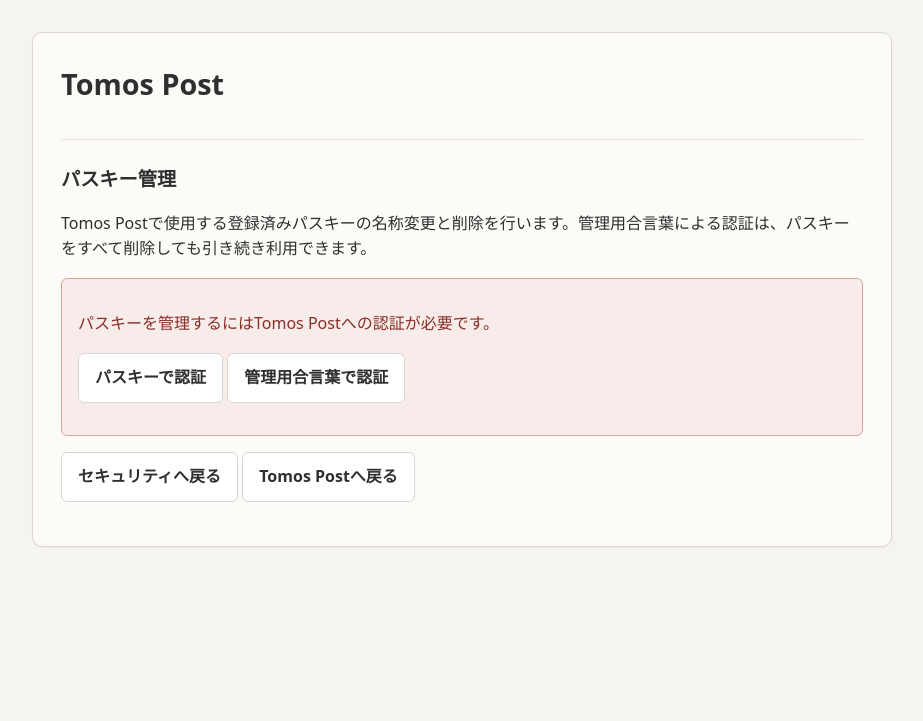
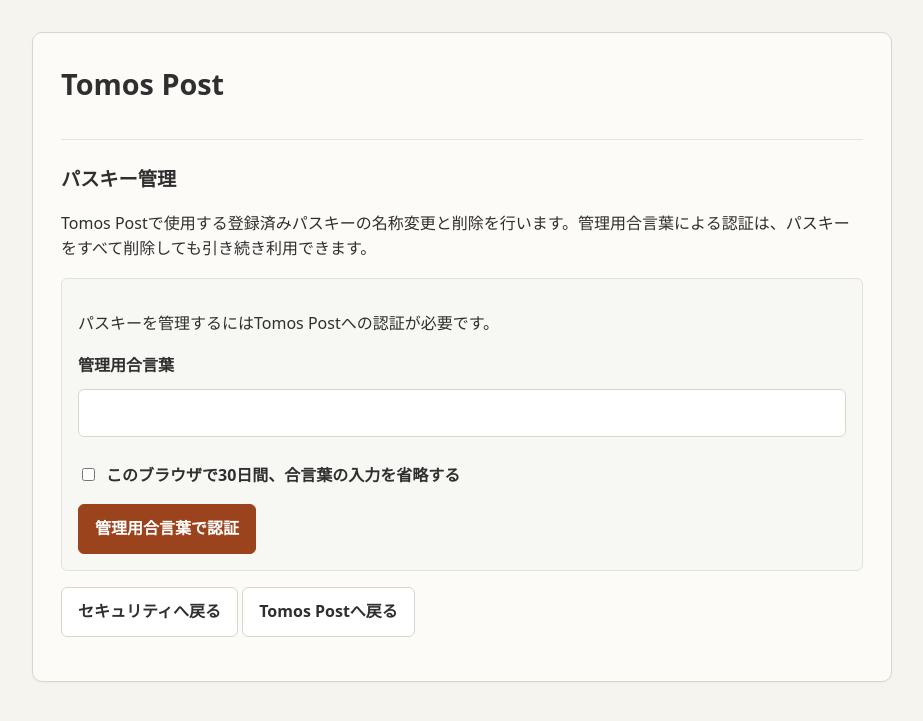
Before and after one commit to tomosweb/tomos, a PHP site: page /tomos/post/passkey/manage/index.php in a window 1280 px wide. Shown: the top 721 px of the page, without its empty margins (178-1101 px from the left). Run offline with PHP 8.4, Linux system fonts and the light colour scheme.

Commit message:
Authenticate passphrase inside passkey management

```diff
--- a/post/passkey/manage/index.php
+++ b/post/passkey/manage/index.php
@@ -40,18 +40,49 @@ $publicPath = static function (string $path) use ($basePath): string {
 
 $messages = [];
 $errors = [];
-$authenticated = false;
+$authenticated = !empty($_SESSION['tomos_post_authenticated']);
+$remember = null;
 
 if ($config !== []) {
     $remember = new Tomos\PostAuthRememberToken($config, $rootDir);
-    $authenticated = $remember->restoreSession();
+    if (!$authenticated) {
+        $remember->restoreSession();
+        $authenticated = !empty($_SESSION['tomos_post_authenticated']);
+    }
+}
+
+if ($_SERVER['REQUEST_METHOD'] === 'POST' && (string) ($_POST['action'] ?? '') === 'passphrase_auth') {
+    $token = (string) ($_POST['_token'] ?? '');
+    if ($token === '' || !hash_equals((string) ($_SESSION['tomos_post_token'] ?? ''), $token)) {
+        $errors[] = 'フォームの有効期限が切れました。画面を再読み込みしてください。';
+    } else {
+        $postPasswordHash = (string) ($config['security']['post_password_hash'] ?? '');
+        $rateLimiter = new Tomos\PostRateLimiter($config, $rootDir, (string) ($_SERVER['REMOTE_ADDR'] ?? ''));
+        $limit = $rateLimiter->checkAuthAllowed();
+        if (!$limit->allowed) {
+            $errors[] = $limit->message;
+        } elseif (!Tomos\PostPassword::verify((string) ($_POST['post_password'] ?? ''), $postPasswordHash)) {
+            $rateLimiter->recordFailure();
+            $errors[] = '管理用合言葉が正しくありません。';
+        } else {
+            $rateLimiter->clearFailures();
+            $_SESSION['tomos_post_authenticated'] = true;
+            $authenticated = true;
+            if ((string) ($_POST['remember_post_auth'] ?? '') === '1' && $remember instanceof Tomos\PostAuthRememberToken && !$remember->rememberCurrentBrowser()) {
+                $messages[] = '認証には成功しましたが、このブラウザに30日間の認証情報を保存できませんでした。';
+            }
+            $_SESSION['tomos_post_token'] = bin2hex(random_bytes(32));
+            header('Location: ' . $publicPath('post/passkey/manage/'));
+            exit;
+        }
+    }
 }
 
 $environment = new Tomos\PasskeyEnvironment($config);
 $store = new Tomos\PasskeyCredentialStore($config, $rootDir);
 $management = new Tomos\PasskeyManagementService($environment, $store);
 
-if ($_SERVER['REQUEST_METHOD'] === 'POST') {
+if ($_SERVER['REQUEST_METHOD'] === 'POST' && (string) ($_POST['action'] ?? '') !== 'passphrase_auth') {
     if (!$authenticated) {
         $errors[] = 'パスキーを管理するにはTomos Postへ認証してください。';
     } else {
@@ -108,7 +139,7 @@ function formatTimestamp(?int $timestamp, array $config): string
 <meta name="viewport" content="width=device-width,initial-scale=1">
 <title>パスキー管理 - Tomos Post</title>
 <style>
-body{font-family:system-ui,-apple-system,BlinkMacSystemFont,"Segoe UI",sans-serif;max-width:840px;margin:40px auto;padding:0 20px;line-height:1.7;color:#222}input,button{font:inherit}input[type=text]{box-sizing:border-box;width:100%;max-width:28rem;padding:.6rem;margin:.3rem 0 .7rem}button,.button{display:inline-block;padding:.65rem 1rem;border:1px solid #777;border-radius:.35rem;background:#fff;color:inherit;text-decoration:none;cursor:pointer}.danger{border-color:#b91c1c;color:#991b1b}.result{margin:1rem 0;padding:1rem;background:#f5f5f5}.ok{color:#166534}.ng{color:#991b1b}.hint{color:#666}.credential{border-top:1px solid #ddd;padding:1.25rem 0}.credential:first-of-type{border-top:0}.actions{display:flex;gap:.6rem;flex-wrap:wrap;align-items:end}.meta{font-size:.92rem;color:#555}code{word-break:break-all}
+body{font-family:system-ui,-apple-system,BlinkMacSystemFont,"Segoe UI",sans-serif;max-width:840px;margin:40px auto;padding:0 20px;line-height:1.7;color:#222}input,button{font:inherit}input[type=text],input[type=password]{box-sizing:border-box;width:100%;max-width:28rem;padding:.6rem;margin:.3rem 0 .7rem}button,.button{display:inline-block;padding:.65rem 1rem;border:1px solid #777;border-radius:.35rem;background:#fff;color:inherit;text-decoration:none;cursor:pointer}.danger{border-color:#b91c1c;color:#991b1b}.result{margin:1rem 0;padding:1rem;background:#f5f5f5}.ok{color:#166534}.ng{color:#991b1b}.hint{color:#666}.credential{border-top:1px solid #ddd;padding:1.25rem 0}.credential:first-of-type{border-top:0}.actions{display:flex;gap:.6rem;flex-wrap:wrap;align-items:end}.meta{font-size:.92rem;color:#555}.remember-auth{display:flex;gap:.5rem;align-items:flex-start;margin:.6rem 0 1rem}.remember-auth input{margin-top:.35rem}
 </style>
 <link rel="stylesheet" href="../../assets/tomos-post-security.css">
 </head>
@@ -125,9 +156,19 @@ body{font-family:system-ui,-apple-system,BlinkMacSystemFont,"Segoe UI",sans-seri
 <?php endforeach; ?>
 
 <?php if (!$authenticated): ?>
-<div class="result ng">
+<div class="result">
 <p>パスキーを管理するにはTomos Postへの認証が必要です。</p>
-<p><a class="button" href="<?= e($publicPath('post/passkey/login/')) ?>">パスキーで認証</a> <a class="button" href="<?= e($publicPath('post/')) ?>">管理用合言葉で認証</a></p>
+<form method="post" action="">
+<input type="hidden" name="action" value="passphrase_auth">
+<input type="hidden" name="_token" value="<?= e($token) ?>">
+<label for="post_password">管理用合言葉</label>
+<input id="post_password" type="password" name="post_password" autocomplete="current-password" required>
+<label class="remember-auth"><input type="checkbox" name="remember_post_auth" value="1"> このブラウザで30日間、合言葉の入力を省略する</label>
+<button type="submit">管理用合言葉で認証</button>
+</form>
+<?php if ($store->all() !== []): ?>
+<p><a class="button" href="<?= e($publicPath('post/passkey/login/')) ?>">パスキーで認証</a></p>
+<?php endif; ?>
 </div>
 <?php else: ?>
 <p><a class="button" href="<?= e($publicPath('post/passkey/register/')) ?>">パスキーを追加</a></p>
@@ -138,7 +179,7 @@ body{font-family:system-ui,-apple-system,BlinkMacSystemFont,"Segoe UI",sans-seri
 <?php foreach ($credentials as $credential): ?>
 <section class="credential">
 <h2><?= e((string) (($credential['label'] ?? '') ?: '名称なし')) ?></h2>
-<p class="meta">登録: <?= e(formatTimestamp((int) ($credential['created_at'] ?? 0), $config)) ?><br>最終利用: <?= e(formatTimestamp(isset($credential['last_used_at']) ? (int) $credential['last_used_at'] : null, $config)) ?><br>RP ID: <code><?= e((string) ($credential['rp_id'] ?? '')) ?></code></p>
+<p class="meta">登録: <?= e(formatTimestamp((int) ($credential['created_at'] ?? 0), $config)) ?><br>最終利用: <?= e(formatTimestamp(isset($credential['last_used_at']) ? (int) $credential['last_used_at'] : null, $config)) ?></p>
 
 <form method="post" action="">
 <input type="hidden" name="action" value="rename">
```
